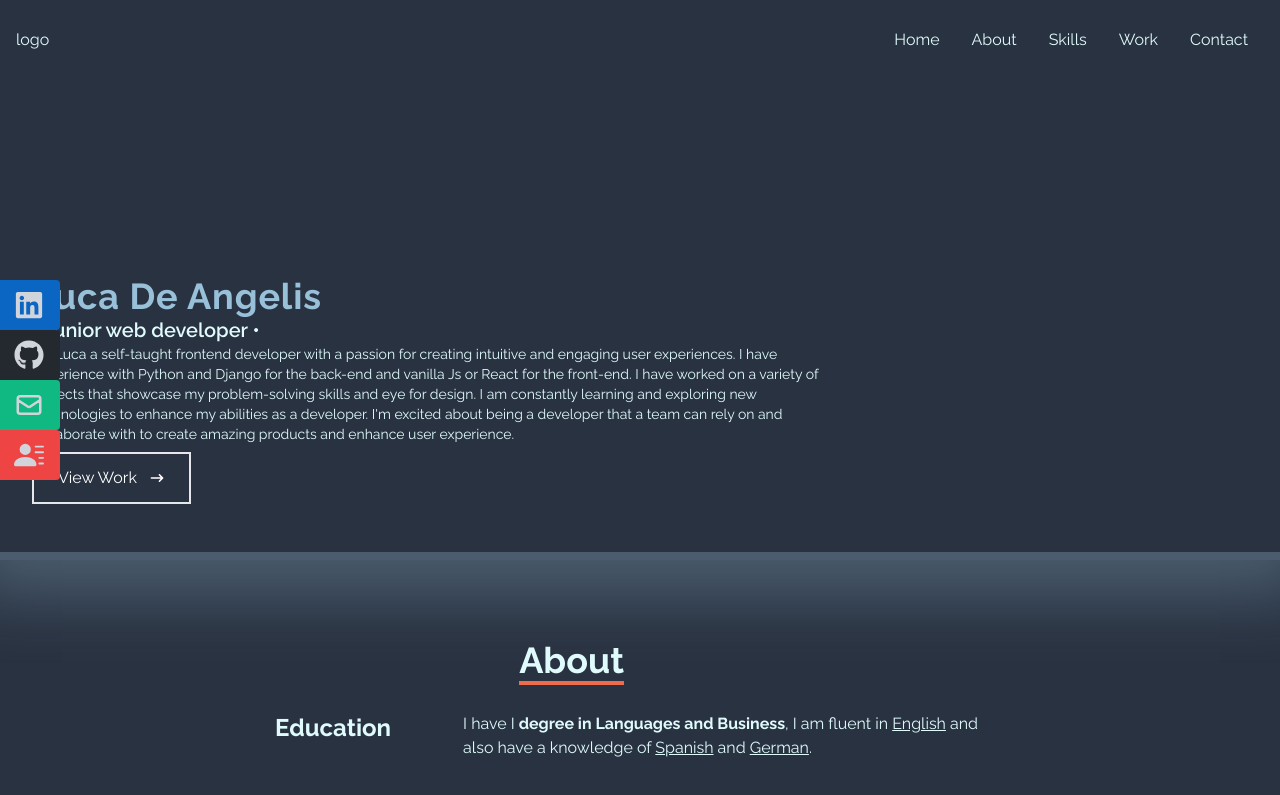
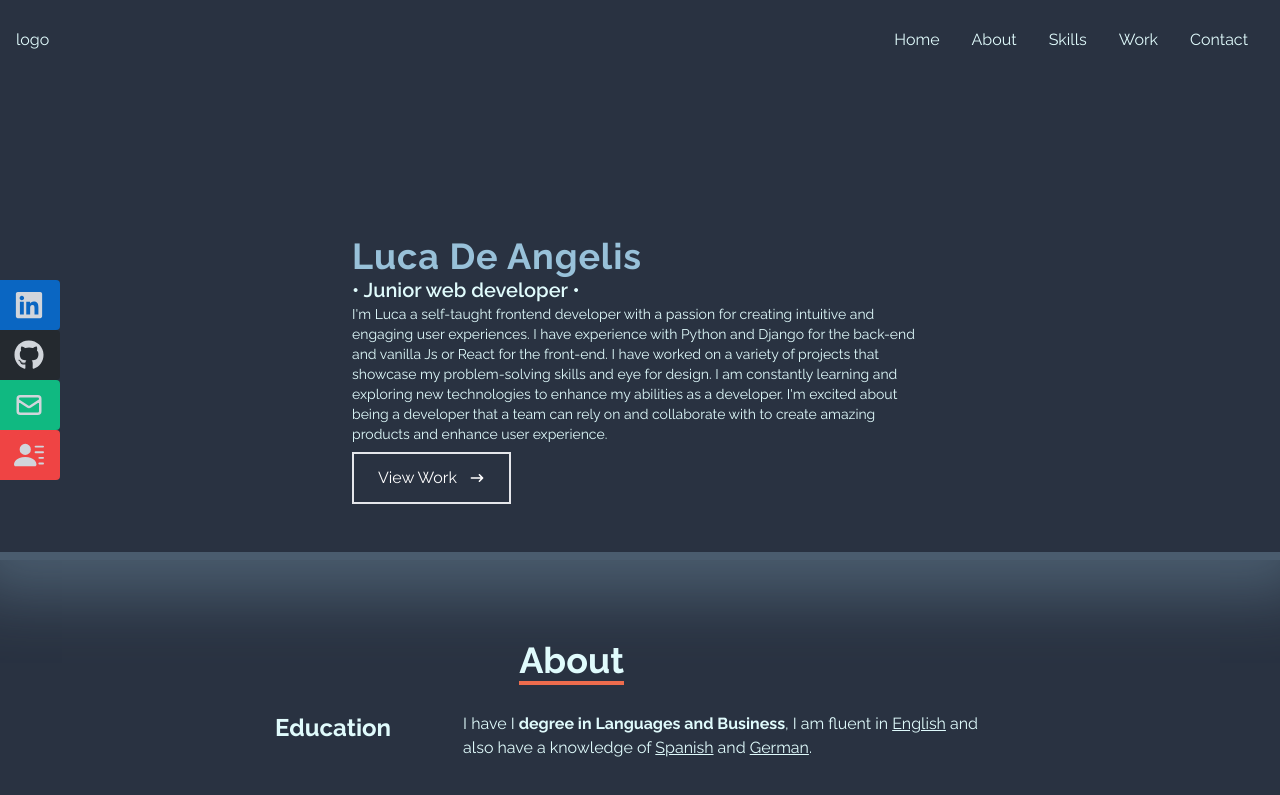
Before and after one commit to dluca22/react_portfolio, a React (Vite) app: page / in a window 1280 px wide. Shown: the top 795 px of the page. Built offline with nearby package versions, Linux system fonts and the light colour scheme.

Commit message:
fixed position Home component

```diff
--- a/src/components/Home.jsx
+++ b/src/components/Home.jsx
@@ -6,10 +6,11 @@ function Home() {
   return (
     //  TODO fix border and shadow
     //  border-b-8 border-[#98C1D9] shadow-xl shadow-[#98C1D9]
-    <div name='home' className='bg-[#293241] w-full h-screen md:h-[70vh] md:border-b-8 md:border-[#98c1d94b] md:shadow-[0_5px_60px_30px_#98c1d94b] '>
+    <div name='home' className='bg-[#293241] w-full h-screen md:h-[70vh] md:border-b-8 md:border-[#98c1d94b] md:shadow-[0_5px_60px_30px_#98c1d94b]
+    flex justify-center '>
       {/* container */}
       {/* ci può anche stare un breakpoint xs in cui fa in full e la foto viene spostata sopra */}
-      <div className=' w-full sm:w-2/3 lg:1/2  px-10 md:px-8 flex flex-col justify-end pb-10  h-full '>
+      <div className=' w-full sm:w-2/3 lg:w-1/2  px-10 md:px-8 flex flex-col justify-end pb-10  h-full '>
         <h1 className='text-4xl font-bold tracking-wide text-[#98C1D9] '>
           {' '}
           Luca De Angelis
```
